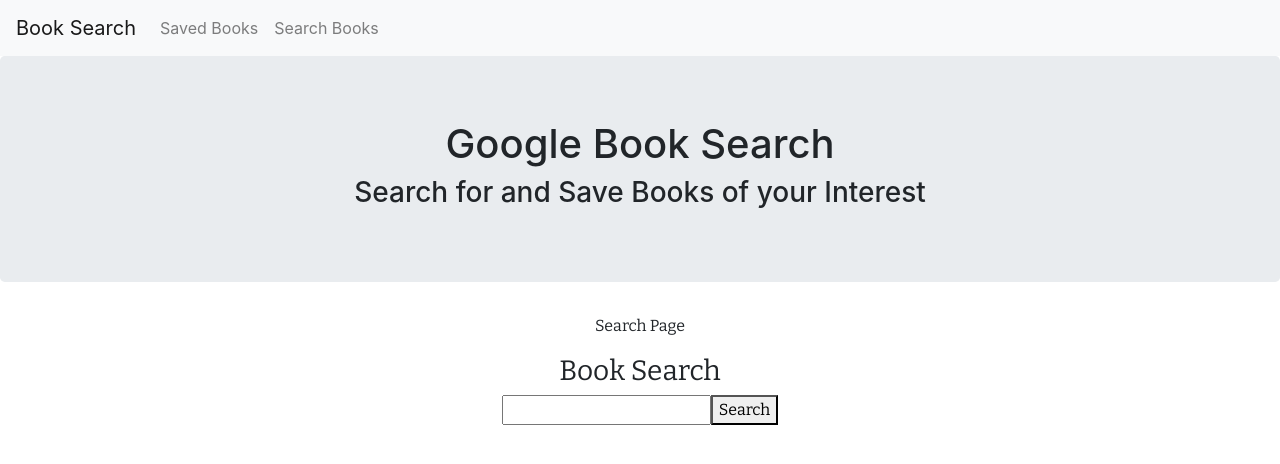
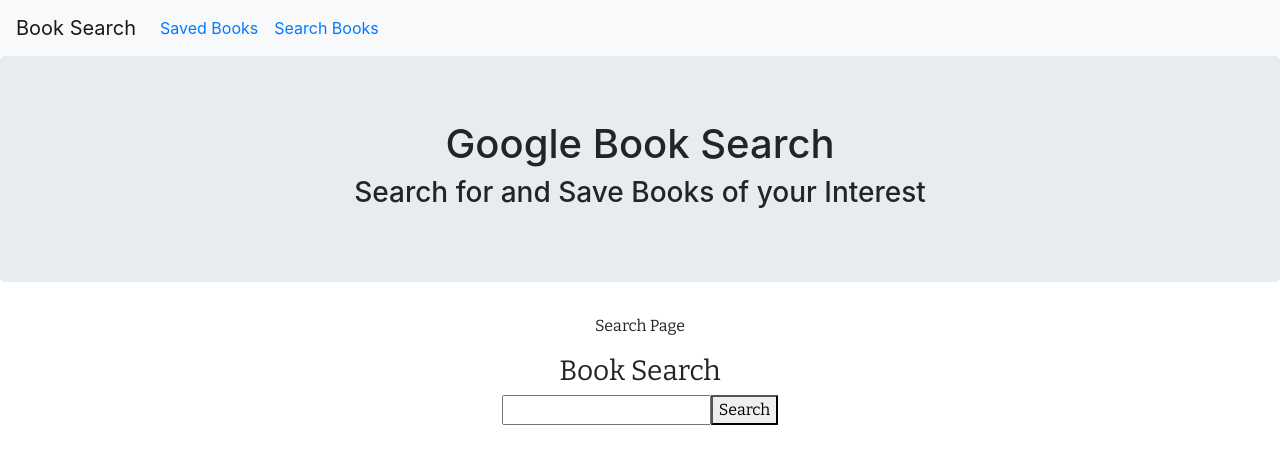
Before and after one commit to crizk-crizk/book-search-fullstack, a React (Create React App) app in the folder client/: page / in a window 1280 px wide. Shown: the top 464 px of the page. Built offline with nearby package versions, Linux system fonts and the light colour scheme.

Commit message:
fixed routes

```diff
--- a/client/src/App.js
+++ b/client/src/App.js
@@ -1,13 +1,13 @@
 import Header from "./component/Header";
 import SavedPage from "./pages/SavedPage";
 import SearchPage from "./pages/SearchPage";
-import { HashRouter as Router, Switch, Route } from "react-router-dom";
+import { HashRouter, Switch, Route } from "react-router-dom";
 import { StoreProvider } from "./utils/GlobalState";
 import "./App.css";
 
 function App() {
   return (
-    <Router>
+    <HashRouter>
       <StoreProvider>
         <Header />
         <div className="App">
@@ -21,7 +21,7 @@
           </Switch>
         </div>
       </StoreProvider>
-    </Router>
+    </HashRouter>
   );
 }
 
--- a/client/src/component/BookNav.js
+++ b/client/src/component/BookNav.js
@@ -1,5 +1,5 @@
 import React from "react";
-// import { Link } from "react-router-dom";
+import { Link } from "react-router-dom";
 import { Navbar, Nav } from "react-bootstrap";
 
 const BookNav = () => {
@@ -9,8 +9,12 @@
       <Navbar.Toggle aria-controls="basic-navbar-nav" />
       <Navbar.Collapse id="basic-navbar-nav">
         <Nav className="mr-auto">
-          <Nav.Link href="/saved">Saved Books</Nav.Link>
-          <Nav.Link href="/">Search Books</Nav.Link>
+          <Nav.Link>
+            <Link to="/saved">Saved Books</Link>
+          </Nav.Link>
+          <Nav.Link>
+            <Link to="/">Search Books</Link>
+          </Nav.Link>
         </Nav>
       </Navbar.Collapse>
     </Navbar>
```
